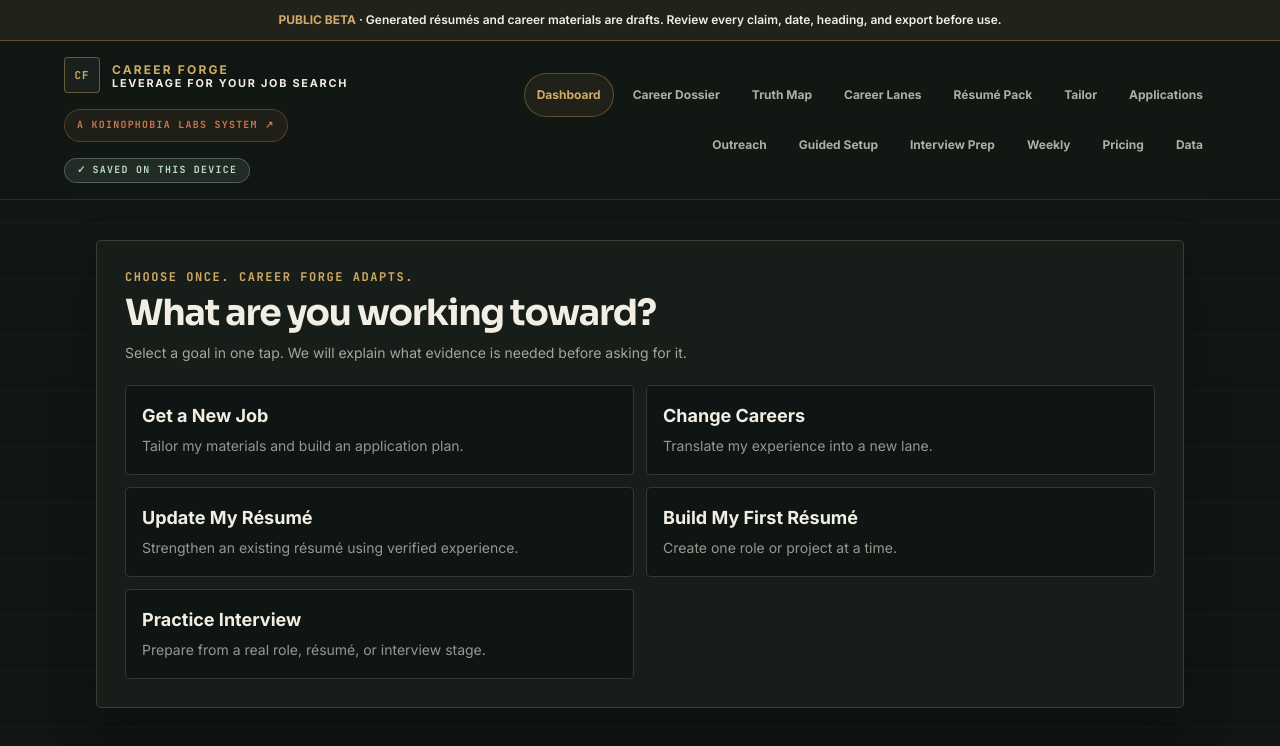
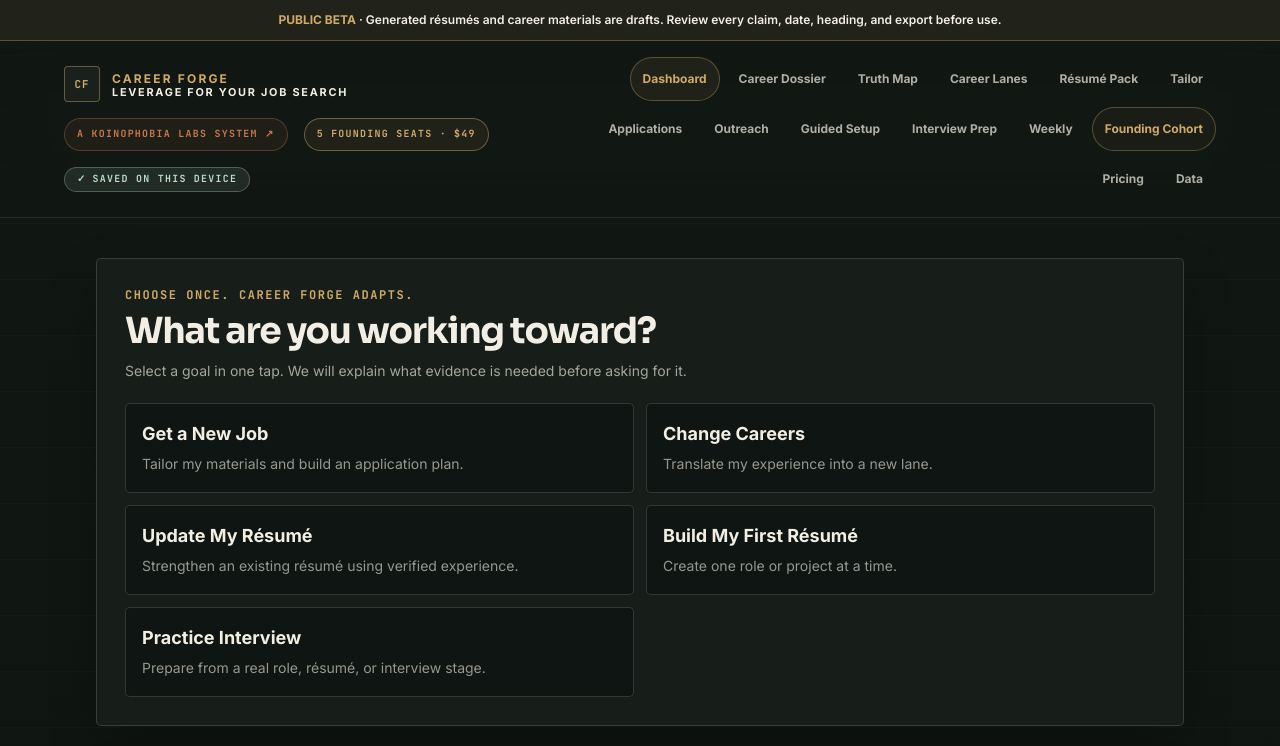
Before and after one commit to koinophobia-labs/career-forge-lite, a Next.js app: page / in a window 1280 px wide. Shown: the top 746 px of the page. Built offline with nearby package versions, Linux system fonts and the light colour scheme.

Commit message:
Expose the founding cohort inside Career Forge

```diff
--- a/src/components/CommandNav.tsx
+++ b/src/components/CommandNav.tsx
@@ -17,6 +17,7 @@
   ["Guided Setup", "/resume-builder"],
   ["Interview Prep", "/interview"],
   ["Weekly", "/weekly"],
+  ["Founding Cohort", "/founding-beta"],
   ["Pricing", "/pricing"],
   ["Data", "/settings"]
 ];
@@ -81,6 +82,12 @@
           >
             A Koinophobia Labs system ↗
           </a>
+          <Link
+            href="/founding-beta"
+            className="lab-mono hidden rounded-full border border-gold/45 bg-gold/10 px-3 py-2 text-[0.62rem] font-black uppercase tracking-[0.12em] text-gold transition hover:border-cyan hover:text-cyan sm:inline-flex"
+          >
+            5 founding seats · $49
+          </Link>
           <SaveStatusPill />
         </div>
 
@@ -100,7 +107,9 @@
               className={`flex min-h-11 shrink-0 items-center whitespace-nowrap rounded-full border px-3 py-2 transition ${
                 active === href
                   ? "border-gold/50 bg-gold/10 text-gold"
-                  : "border-transparent hover:border-cyan/35 hover:bg-white/5 hover:text-cyan"
+                  : href === "/founding-beta"
+                    ? "border-gold/35 bg-gold/5 text-gold hover:border-cyan hover:text-cyan"
+                    : "border-transparent hover:border-cyan/35 hover:bg-white/5 hover:text-cyan"
               }`}
             >
               {label}
```
